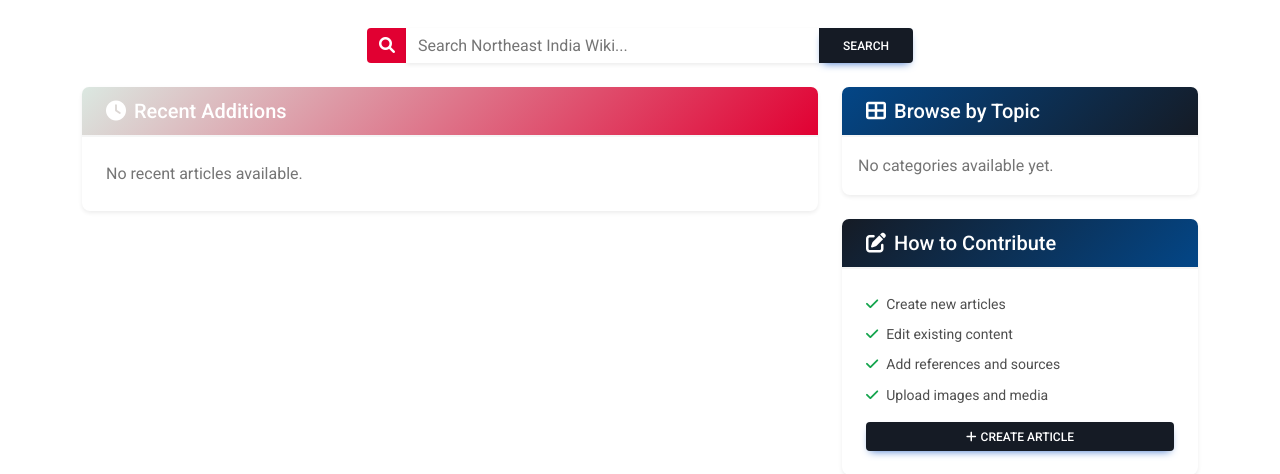
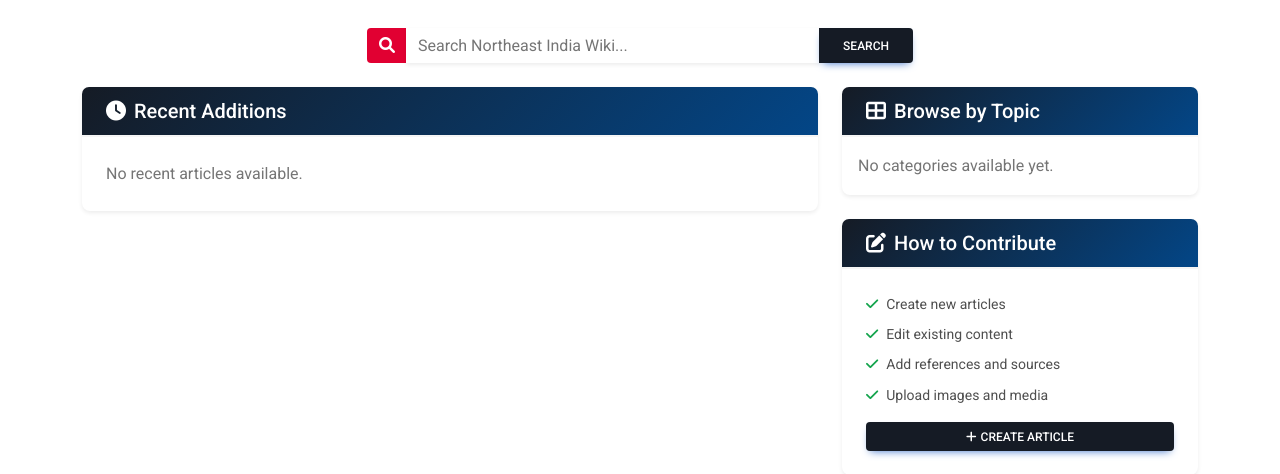
Before and after one commit to petergangmei/northeastindia_wiki, a Django app: page / in a window 1280 px wide. Shown: the part 228-702 px from the top of the page. Run offline with Django 5.2, Linux system fonts and the light colour scheme; data that the repository does not hold is empty; some libraries are stand-ins or nearby versions.

Commit message:
Update home page card headers to use a consistent primary color for improved visual coherence and branding.

```diff
--- a/templates/home.html
+++ b/templates/home.html
@@ -113,7 +113,7 @@
 
             <!-- Recent Additions -->
             <div class="card border-0 shadow-sm mb-4">
-                <div class="card-header bg-secondary text-white">
+                <div class="card-header bg-primary text-white">
                     <h3 class="h5 mb-0 text-white"><i class="fas fa-clock me-2"></i>Recent Additions</h3>
                 </div>
                 <div class="card-body">
@@ -149,7 +149,7 @@
         <div class="col-lg-4">
             <!-- Browse by Topic -->
             <div class="card border-0 shadow-sm mb-4">
-                <div class="card-header bg-primary-dark text-white">
+                <div class="card-header bg-primary text-white">
                     <h3 class="h5 mb-0 text-white"><i class="fas fa-th-large me-2"></i>Browse by Topic</h3>
                 </div>
                 <div class="card-body p-2">
@@ -180,7 +180,7 @@
             <!-- Browse by State -->
             {% if states %}
             <div class="card border-0 shadow-sm mb-4">
-                <div class="card-header bg-accent text-white">
+                <div class="card-header bg-primary text-white">
                     <h3 class="h5 mb-0 text-white"><i class="fas fa-map me-2"></i>Browse by State</h3>
                 </div>
                 <div class="card-body p-2">
@@ -208,7 +208,7 @@
             <!-- Community Highlights -->
             {% if recent_contributors %}
             <div class="card border-0 shadow-sm mb-4">
-                <div class="card-header bg-secondary text-white">
+                <div class="card-header bg-primary  text-white">
                     <h3 class="h5 mb-0 text-white"><i class="fas fa-users me-2"></i>Recent Contributors</h3>
                 </div>
                 <div class="card-body">
```
